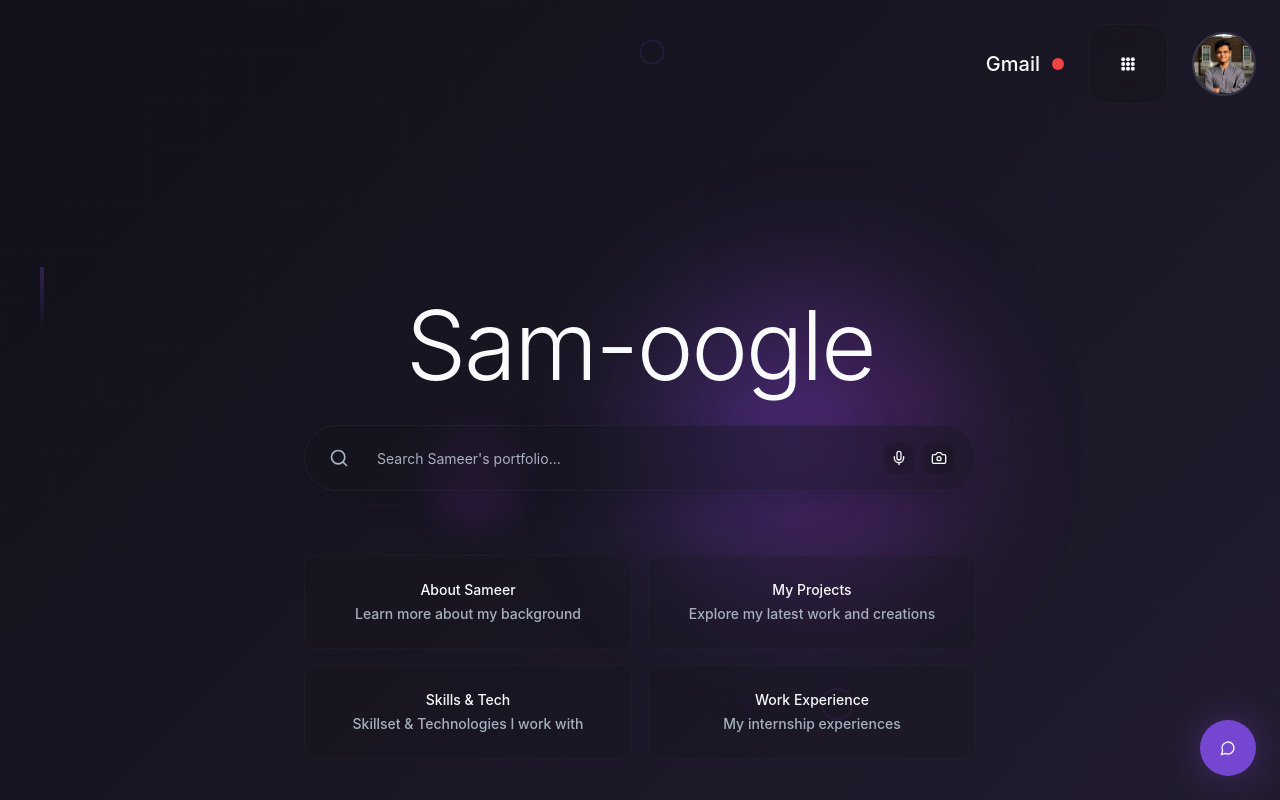
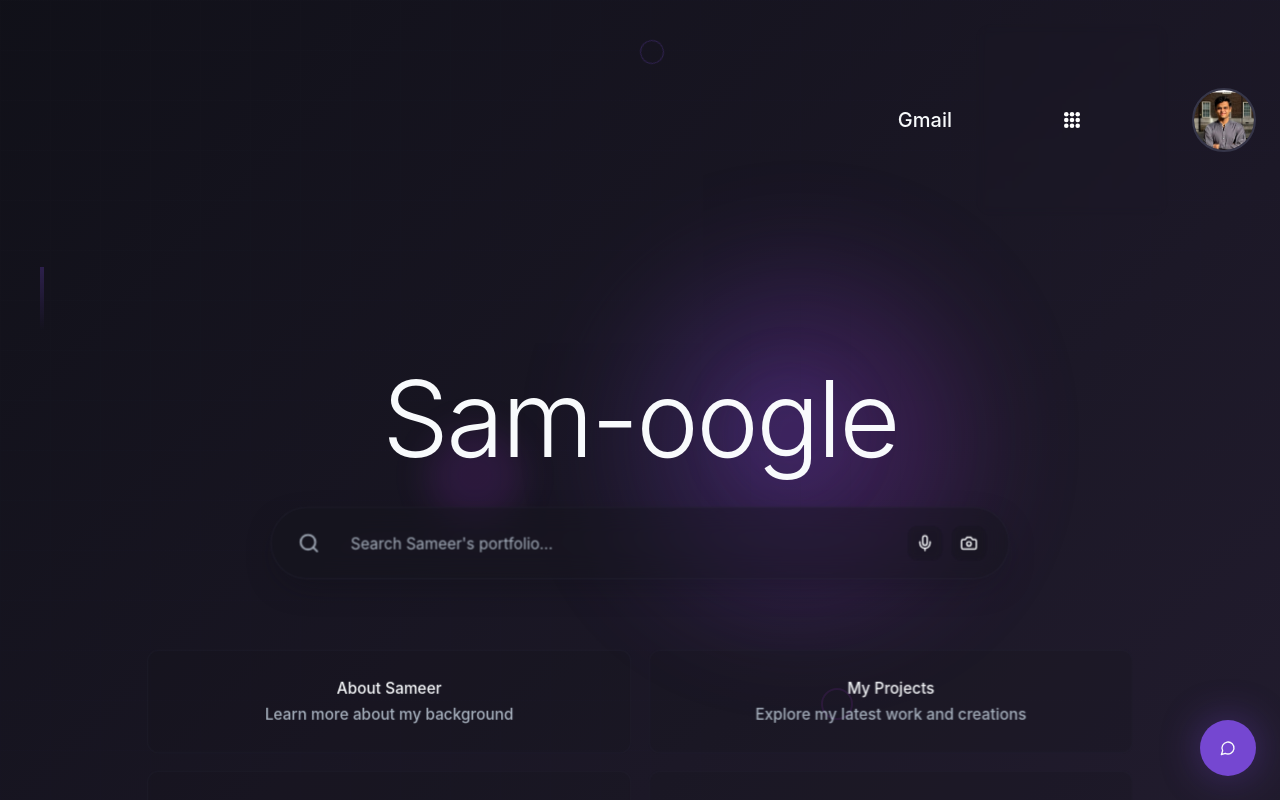
Before and after one commit to SyedSameerFaisall/sam-oogle, a React (Vite) app: page / in a window 1280 px wide. Shown: the top 800 px of the page. Built offline with nearby package versions, Linux system fonts and the light colour scheme.

Commit message:
Update modified files before pushing to GitHub

```diff
--- a/package.json
+++ b/package.json
@@ -11,6 +11,7 @@
     "preview": "vite preview"
   },
   "dependencies": {
+    "@emailjs/browser": "^4.4.1",
     "@hookform/resolvers": "^3.9.0",
     "@radix-ui/react-accordion": "^1.2.0",
     "@radix-ui/react-alert-dialog": "^1.1.1",
@@ -45,6 +46,7 @@
     "clsx": "^2.1.1",
     "cmdk": "^1.0.0",
     "date-fns": "^3.6.0",
+    "emailjs-com": "^3.2.0",
     "embla-carousel-react": "^8.3.0",
     "input-otp": "^1.2.4",
     "lucide-react": "^0.462.0",
--- a/src/components/FloatingElements.tsx
+++ b/src/components/FloatingElements.tsx
@@ -10,7 +10,7 @@ export const FloatingElements = () => {
       <div className="absolute bottom-1/3 left-1/3 w-24 h-24 bg-accent/15 rounded-full blur-lg animate-bounce" style={{ animationDuration: '8s', animationDelay: '1s' }}></div>
 
       {/* Small particles */}
-      <div className="absolute top-20 right-20 w-4 h-4 bg-primary rounded-full opacity-60 animate-ping" style={{ animationDuration: '3s' }}></div>
+      {/* <div className="absolute top-20 right-20 w-4 h-4 bg-primary rounded-full opacity-60 animate-ping" style={{ animationDuration: '3s' }}></div> */}
       <div className="absolute bottom-32 left-16 w-3 h-3 bg-accent rounded-full opacity-40 animate-ping" style={{ animationDuration: '4s', animationDelay: '2s' }}></div>
       <div className="absolute top-2/3 left-1/5 w-2 h-2 bg-primary-glow rounded-full opacity-80 animate-ping" style={{ animationDuration: '5s', animationDelay: '1s' }}></div>
 
--- a/src/components/Header.tsx
+++ b/src/components/Header.tsx
@@ -28,7 +28,7 @@ const socialLinks = [
     icon: Mail,
     href: "mailto:syedsameerfaisal1@gmail.com",
     label: "Gmail",
-    color: "hover:text-green-400"
+    color: "text-white"
   },
   {
     icon: Facebook,
@@ -63,13 +63,12 @@ export const Header = () => {
         {/* Left: Text with red dot */}
         <div className="flex items-center gap-2">
           <span className="text-xl font-medium text-foreground">Gmail</span>
-          <span className="h-3 w-3 rounded-full bg-red-500 inline-block ml-1"></span>
         </div>
         {/* Center: 9-dot icon as popover trigger */}
         <Popover>
           <PopoverTrigger asChild>
-            <Button variant="ghost" size="sm" className="p-6 h-20 w-20 bg-card/30 backdrop-blur-md rounded-2xl border border-border/20 hover:bg-card/50 transition-smooth hover:scale-110 flex items-center justify-center">
-              <NineDotIcon className="w-16 h-16 text-foreground" />
+            <Button variant="ghost" size="sm" className="p-0 h-48 w-48 rounded-2xl transition-smooth hover:scale-110 flex items-center justify-center">
+              <NineDotIcon className="w-40 h-40 text-foreground" />
             </Button>
           </PopoverTrigger>
           <PopoverContent className="w-80 p-4 bg-card/95 backdrop-blur-md border-border/30">
--- a/src/components/ui/NineDotIcon.tsx
+++ b/src/components/ui/NineDotIcon.tsx
@@ -1,21 +1,25 @@
-const dotProps = { r: 2.5, fill: 'currentColor' };
-const NineDotIcon = ({ className = "w-7 h-7" }) => (
+const dotProps = { r: 45, fill: '#fff' };
+
+const NineDotIcon = ({ className = "w-full h-full" }) => (
   <svg
-    viewBox="0 0 20 20"
+    viewBox="0 0 315 315"
+    xmlns="http://www.w3.org/2000/svg"
     className={className}
     style={{ display: "block" }}
     aria-hidden="true"
     focusable="false"
+    preserveAspectRatio="xMidYMid meet"
   >
-    <circle cx="4"  cy="4"  {...dotProps} />
-    <circle cx="10" cy="4"  {...dotProps} />
-    <circle cx="16" cy="4"  {...dotProps} />
-    <circle cx="4"  cy="10" {...dotProps} />
-    <circle cx="10" cy="10" {...dotProps} />
-    <circle cx="16" cy="10" {...dotProps} />
-    <circle cx="4"  cy="16" {...dotProps} />
-    <circle cx="10" cy="16" {...dotProps} />
-    <circle cx="16" cy="16" {...dotProps} />
+    {[0, 1, 2].flatMap(i =>
+      [0, 1, 2].map(j => (
+        <circle
+          key={`${i}-${j}`}
+          cx={45 + i * 112.5}
+          cy={45 + j * 112.5}
+          {...dotProps}
+        />
+      ))
+    )}
   </svg>
 );
 export default NineDotIcon;
--- a/src/pages/Index.tsx
+++ b/src/pages/Index.tsx
@@ -10,7 +10,7 @@ const Index = () => {
       <Header />
 
       <main className="flex flex-col items-center justify-center min-h-screen px-6 relative z-10">
-        <div className="w-full max-w-2xl">
+        <div className="w-full max-w-4xl scale-110 -mt-10">
           <Logo />
           <SearchBar />
           <QuickLinks />
```
Also changed, not shown: 1 other file (tests, documents, lock files or other folders).
